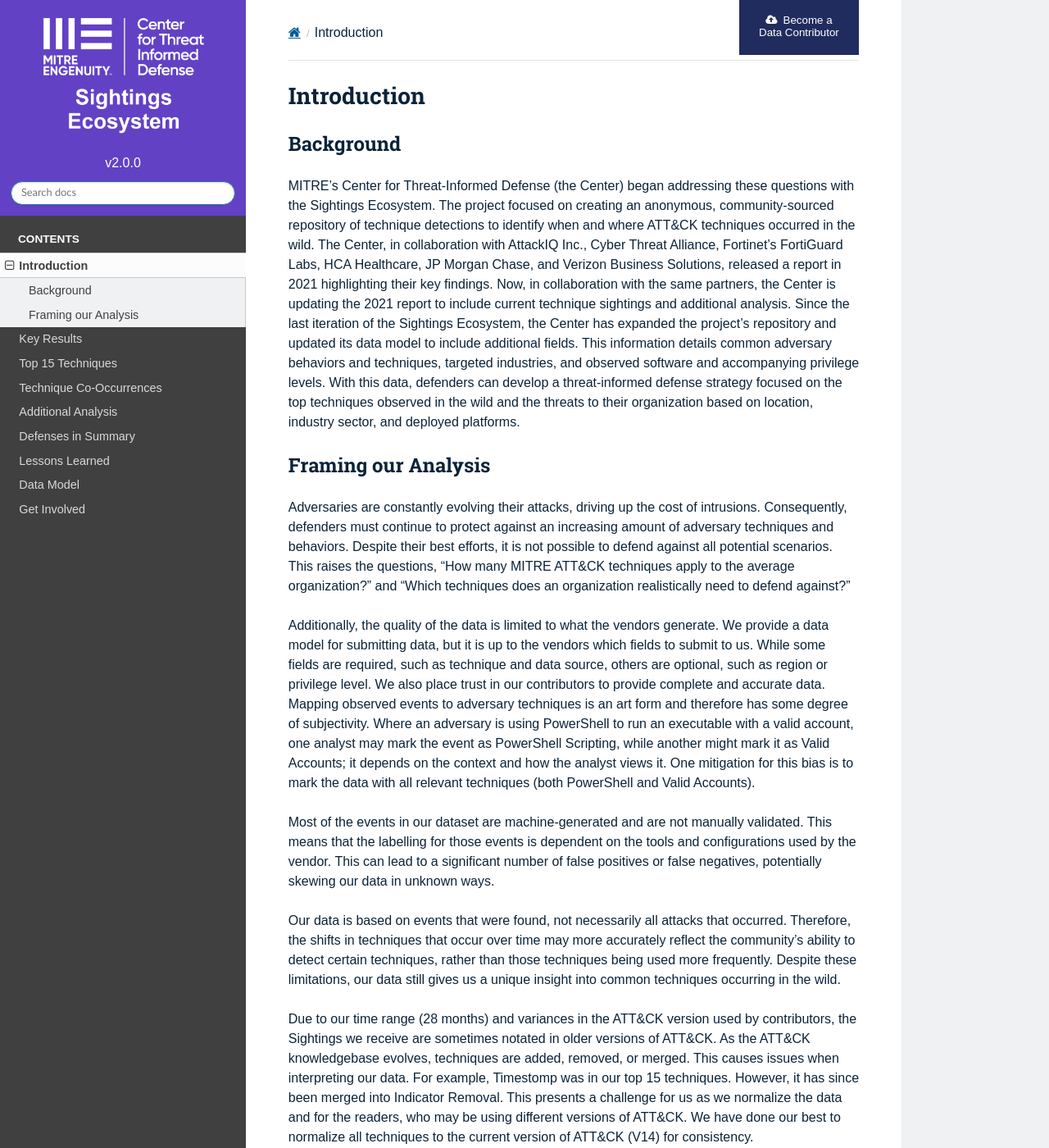
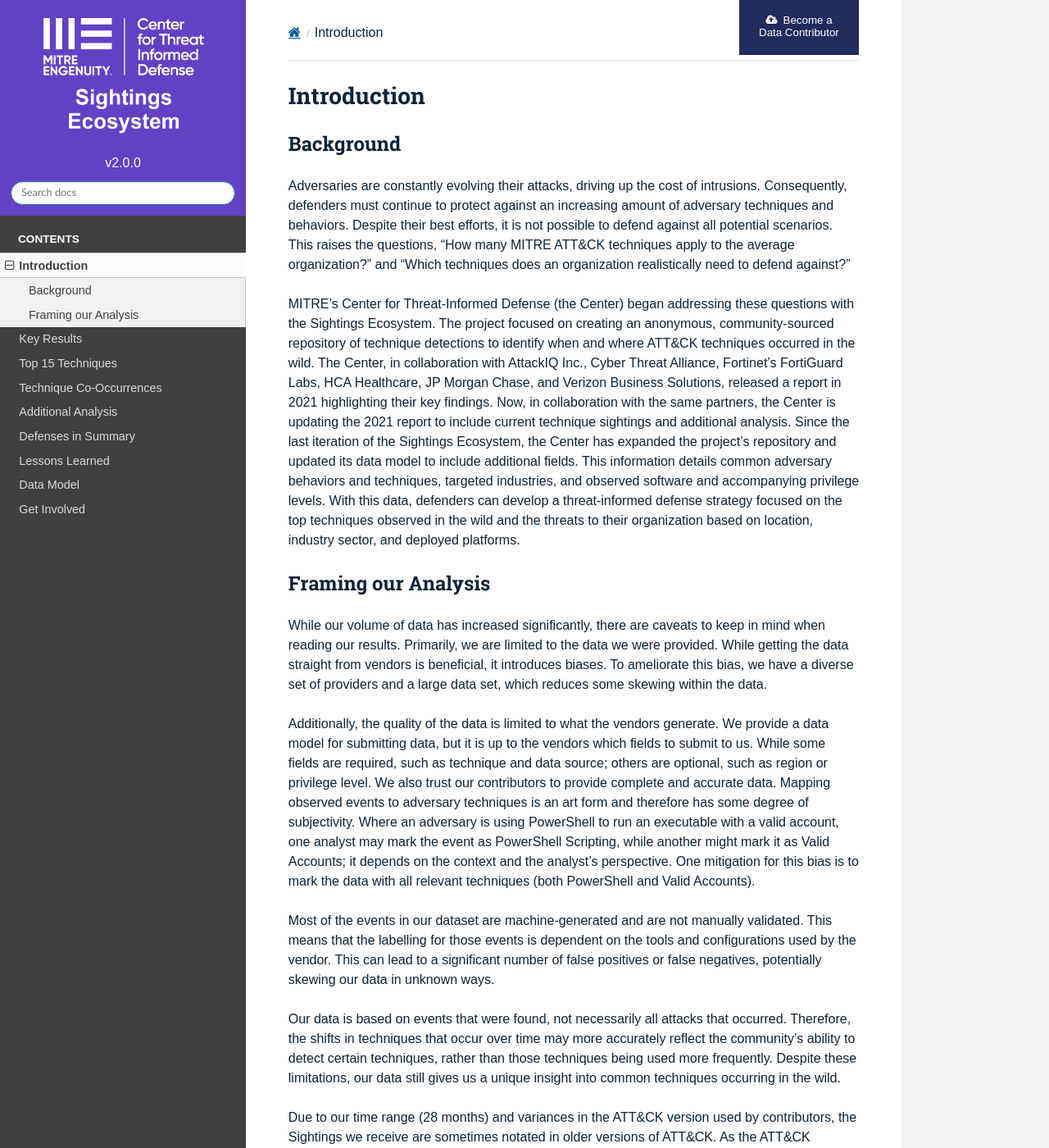
Before and after one commit to center-for-threat-informed-defense/sightings_ecosystem, a Sphinx documentation site: the page built from docs/introduction.rst, in a window 1280 px wide and 1400 px high. Shown: the whole window at 82% size. Built offline with Sphinx 7.4.7 and the Read the Docs theme 2.0.0, drawn with Linux system fonts in a browser that asks for light colours.

Commit message:
added clarity

```diff
--- a/docs/introduction.rst
+++ b/docs/introduction.rst
@@ -3,6 +3,13 @@
 
 Background
 ----------
+
+Adversaries are constantly evolving their attacks, driving up the cost of intrusions.
+Consequently, defenders must continue to protect against an increasing amount of
+adversary techniques and behaviors. Despite their best efforts, it is not possible to
+defend against all potential scenarios. This raises the questions, “How many MITRE
+ATT&CK techniques apply to the average organization?” and “Which techniques does an
+organization realistically need to defend against?”
 
 MITRE’s Center for Threat-Informed Defense (the Center) began addressing these questions
 with the Sightings Ecosystem. The project focused on creating an anonymous,
@@ -22,22 +29,17 @@
 Framing our Analysis
 --------------------
 
-Adversaries are constantly evolving their attacks, driving up the cost of intrusions.
-Consequently, defenders must continue to protect against an increasing amount of
-adversary techniques and behaviors. Despite their best efforts, it is not possible to
-defend against all potential scenarios. This raises the questions, “How many MITRE
-ATT&CK techniques apply to the average organization?” and “Which techniques does an
-organization realistically need to defend against?”
+While our volume of data has increased significantly, there are caveats to keep in mind when reading our results. Primarily, we are limited to the data we were provided. While getting the data straight from vendors is beneficial, it introduces biases. To ameliorate this bias, we have a diverse set of providers and a large data set, which reduces some skewing within the data.
 
 Additionally, the quality of the data is limited to what the vendors generate. We
 provide a data model for submitting data, but it is up to the vendors which fields to
-submit to us. While some fields are required, such as technique and data source, others
-are optional, such as region or privilege level. We also place trust in our contributors
+submit to us. While some fields are required, such as technique and data source; others
+are optional, such as region or privilege level. We also trust our contributors
 to provide complete and accurate data. Mapping observed events to adversary techniques
 is an art form and therefore has some degree of subjectivity. Where an adversary is
 using PowerShell to run an executable with a valid account, one analyst may mark the
 event as PowerShell Scripting, while another might mark it as Valid Accounts; it depends
-on the context and how the analyst views it. One mitigation for this bias is to mark the
+on the context and the analyst's perspective. One mitigation for this bias is to mark the
 data with all relevant techniques (both PowerShell and Valid Accounts).
 
 Most of the events in our dataset are machine-generated and are not manually validated.
```
